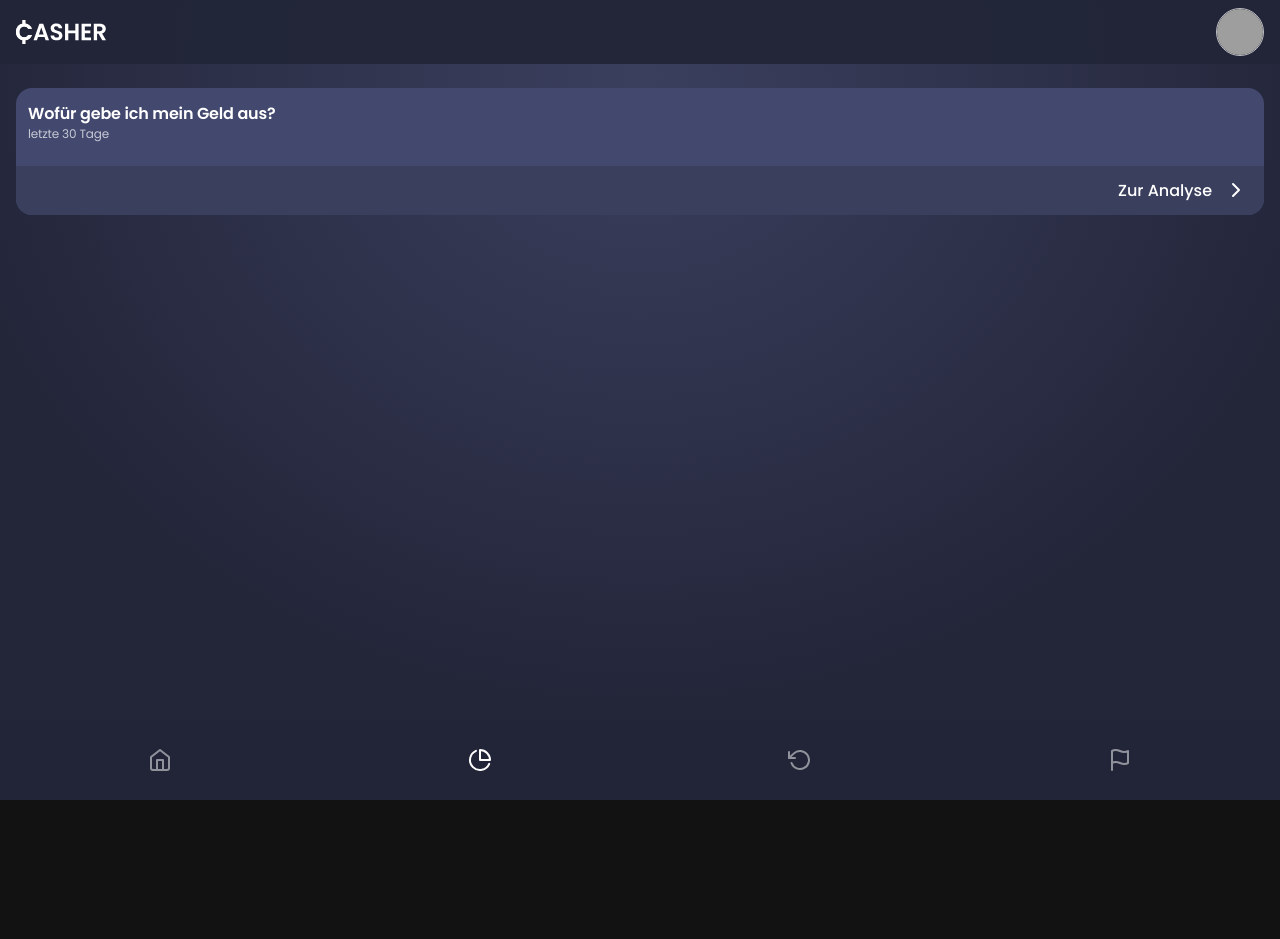
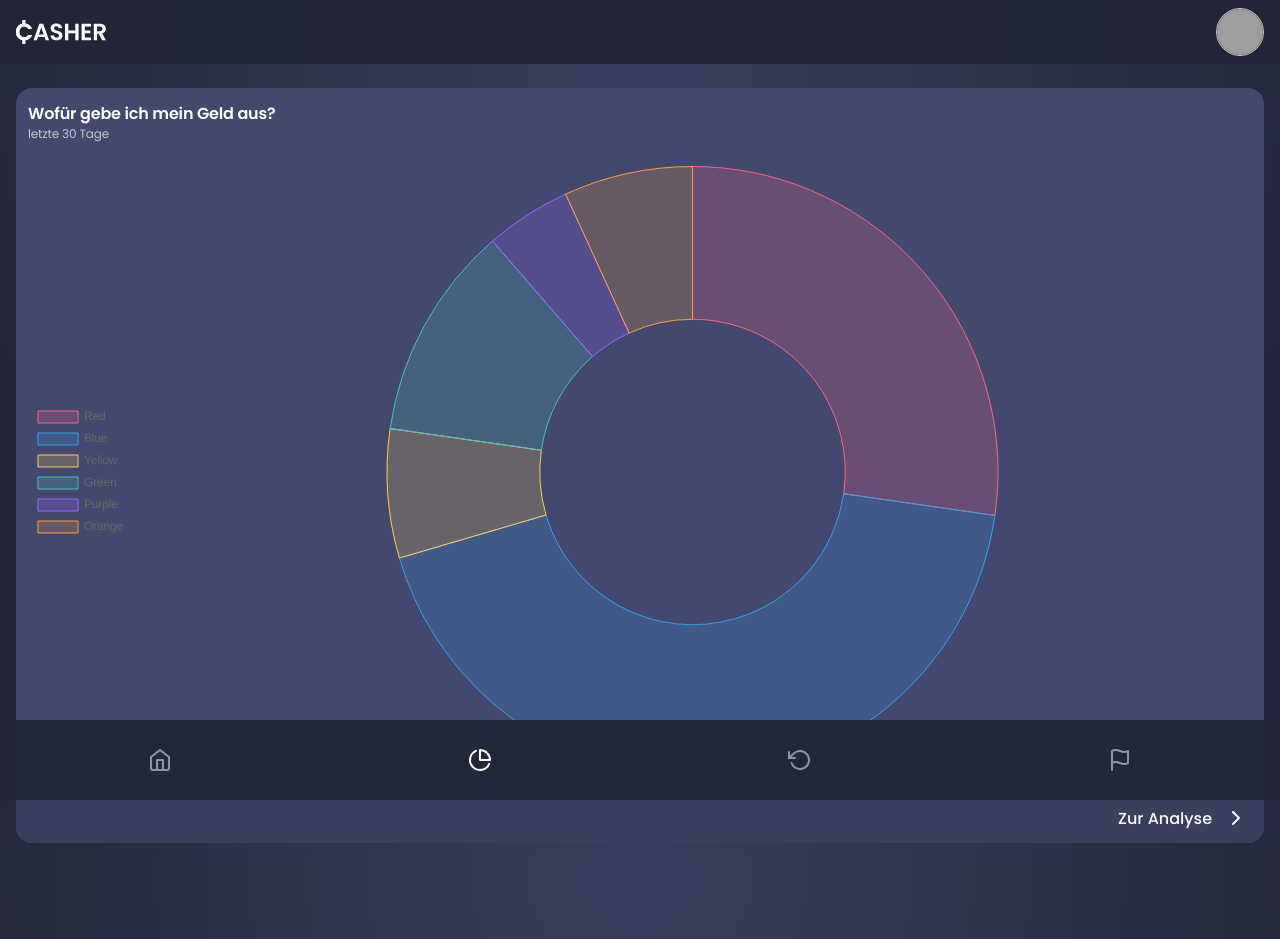
Before and after one commit to dennis-adamczyk/casher, a Next.js app: page /analysis in a window 1280 px wide. Before the commit the page ends 800 px from the top, so only its background shows below. Built offline with nearby package versions, Linux system fonts and the light colour scheme; grey boxes are pictures that could not be loaded.

Commit message:
Add sample pie component

```diff
--- a/components/analysis/Card.tsx
+++ b/components/analysis/Card.tsx
@@ -19,7 +19,7 @@ const AnalysisCardWrapper = styled.article(
 const AnalysisCardContent = styled.div(
   css({
     paddingX: 3,
-    paddingTop: 4,
+    paddingY: 4,
   }),
 );
 
--- /dev/null
+++ b/components/analysis/Pie.tsx
@@ -0,0 +1,43 @@
+import { FC } from 'react';
+import { Doughnut } from 'react-chartjs-2';
+import { Chart as ChartJS, ArcElement, Tooltip, Legend } from 'chart.js';
+
+ChartJS.register(ArcElement, Tooltip, Legend);
+
+interface AnalysisPieChartProps {}
+
+const AnalysisPieChart: FC<AnalysisPieChartProps> = () => {
+  return (
+    <Doughnut
+      options={{ plugins: { legend: { position: 'left' } }, aspectRatio: 2 }}
+      data={{
+        labels: ['Red', 'Blue', 'Yellow', 'Green', 'Purple', 'Orange'],
+        datasets: [
+          {
+            label: '# of Votes',
+            data: [12, 19, 3, 5, 2, 3],
+            backgroundColor: [
+              'rgba(255, 99, 132, 0.2)',
+              'rgba(54, 162, 235, 0.2)',
+              'rgba(255, 206, 86, 0.2)',
+              'rgba(75, 192, 192, 0.2)',
+              'rgba(153, 102, 255, 0.2)',
+              'rgba(255, 159, 64, 0.2)',
+            ],
+            borderColor: [
+              'rgba(255, 99, 132, 1)',
+              'rgba(54, 162, 235, 1)',
+              'rgba(255, 206, 86, 1)',
+              'rgba(75, 192, 192, 1)',
+              'rgba(153, 102, 255, 1)',
+              'rgba(255, 159, 64, 1)',
+            ],
+            borderWidth: 1,
+          },
+        ],
+      }}
+    />
+  );
+};
+
+export default AnalysisPieChart;
--- a/pages/analysis.tsx
+++ b/pages/analysis.tsx
@@ -6,6 +6,7 @@ import styled from 'styled-components';
 import css from '@styled-system/css';
 import AddButton from '@/components/common/AddButton';
 import AnalysisCard from '@/components/analysis/Card';
+import AnalysisPieChart from '@/components/analysis/Pie';
 
 const EmptyWrapper = styled.div(
   css({
@@ -68,7 +69,9 @@ const Analysis: FC<AnalysisProps> = () => {
         </EmptyWrapper>
       )}
       {analysisModules.length && (
-        <AnalysisCard name="Wofür gebe ich mein Geld aus?" subtitle="letzte 30 Tage"></AnalysisCard>
+        <AnalysisCard name="Wofür gebe ich mein Geld aus?" subtitle="letzte 30 Tage">
+          <AnalysisPieChart />
+        </AnalysisCard>
       )}
     </Content>
   );
```
